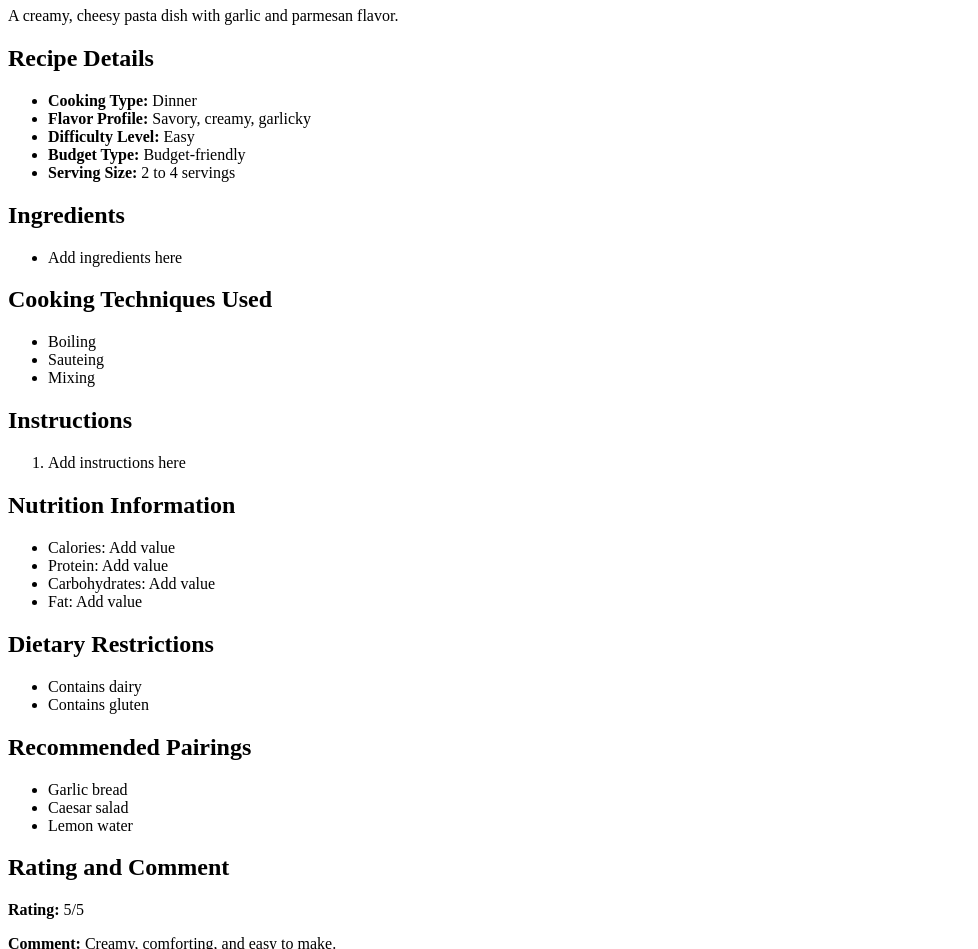
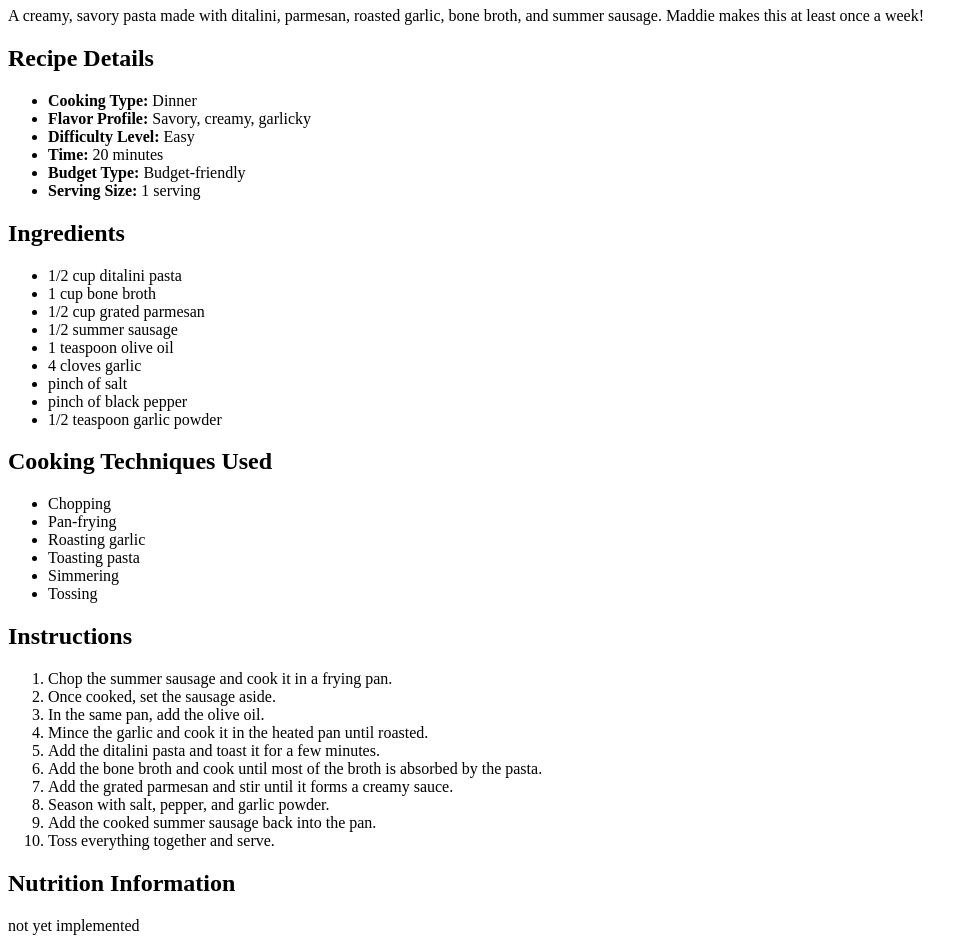
Before and after one commit to madmasie/CSC437, a website: page packages/proto/public/recipes/maddies-garlic-parm-pasta.html in a window 1280 px wide. Shown: the part 107-1056 px from the top of the page, without its empty margins (0-978 px from the left). Drawn offline with Linux system fonts and the light colour scheme.

Commit message:
added own recipe

```diff
--- a/packages/proto/public/recipes/maddies-garlic-parm-pasta.html
+++ b/packages/proto/public/recipes/maddies-garlic-parm-pasta.html
@@ -7,12 +7,19 @@
   </head>
   <body>
     <header>
+      <nav>
+        <p>
+          <a href="../index.html">Home</a> >
+          <a href="../filters/index.html">Filter Recipes</a> >
+          Maddie's Garlic Parm Pasta
+        </p>
+      </nav>
+
+      <h1>Maddie's Garlic Parm Pasta</h1>
       <p>
-        <a href="../index.html">Home</a> >
-        Maddie's Garlic Parm Pasta
+        A creamy, savory pasta made with ditalini, parmesan, roasted garlic,
+        bone broth, and summer sausage. Maddie makes this at least once a week!
       </p>
-      <h1>Maddie's Garlic Parm Pasta</h1>
-      <p>A creamy, cheesy pasta dish with garlic and parmesan flavor.</p>
     </header>
 
     <main>
@@ -22,42 +29,60 @@
           <li><strong>Cooking Type:</strong> Dinner</li>
           <li><strong>Flavor Profile:</strong> Savory, creamy, garlicky</li>
           <li><strong>Difficulty Level:</strong> Easy</li>
+          <li><strong>Time:</strong> 20 minutes</li>
           <li><strong>Budget Type:</strong> Budget-friendly</li>
-          <li><strong>Serving Size:</strong> 2 to 4 servings</li>
+          <li><strong>Serving Size:</strong> 1 serving</li>
         </ul>
       </section>
 
       <section>
         <h2>Ingredients</h2>
         <ul>
-          <li>Add ingredients here</li>
+          <li>1/2 cup ditalini pasta</li>
+          <li>1 cup bone broth</li>
+          <li>1/2 cup grated parmesan</li>
+          <li>1/2 summer sausage</li>
+          <li>1 teaspoon olive oil</li>
+          <li>4 cloves garlic</li>
+          <li>pinch of salt</li>
+          <li>pinch of black pepper</li>
+          <li>1/2 teaspoon garlic powder</li>
         </ul>
       </section>
 
       <section>
         <h2>Cooking Techniques Used</h2>
         <ul>
-          <li>Boiling</li>
-          <li>Sauteing</li>
-          <li>Mixing</li>
+          <li>Chopping</li>
+          <li>Pan-frying</li>
+          <li>Roasting garlic</li>
+          <li>Toasting pasta</li>
+          <li>Simmering</li>
+          <li>Tossing</li>
         </ul>
       </section>
 
       <section>
         <h2>Instructions</h2>
         <ol>
-          <li>Add instructions here</li>
+          <li>Chop the summer sausage and cook it in a frying pan.</li>
+          <li>Once cooked, set the sausage aside.</li>
+          <li>In the same pan, add the olive oil.</li>
+          <li>Mince the garlic and cook it in the heated pan until roasted.</li>
+          <li>Add the ditalini pasta and toast it for a few minutes.</li>
+          <li>Add the bone broth and cook until most of the broth is absorbed by the pasta.</li>
+          <li>Add the grated parmesan and stir until it forms a creamy sauce.</li>
+          <li>Season with salt, pepper, and garlic powder.</li>
+          <li>Add the cooked summer sausage back into the pan.</li>
+          <li>Toss everything together and serve.</li>
         </ol>
       </section>
 
       <section>
         <h2>Nutrition Information</h2>
-        <ul>
-          <li>Calories: Add value</li>
-          <li>Protein: Add value</li>
-          <li>Carbohydrates: Add value</li>
-          <li>Fat: Add value</li>
-        </ul>
+        <p>
+          not yet implemented
+        </p>
       </section>
 
       <section>
@@ -65,22 +90,25 @@
         <ul>
           <li>Contains dairy</li>
           <li>Contains gluten</li>
+          <li>Contains meat</li>
         </ul>
       </section>
 
       <section>
         <h2>Recommended Pairings</h2>
         <ul>
-          <li>Garlic bread</li>
-          <li>Caesar salad</li>
-          <li>Lemon water</li>
+          <li>Side salad</li>
+          <li>Roasted vegetables</li>
+          <li>Red wine</li>
         </ul>
       </section>
 
       <section>
-        <h2>Rating and Comment</h2>
+        <h2>Ratings and Comments</h2>
         <p><strong>Rating:</strong> 5/5</p>
-        <p><strong>Comment:</strong> Creamy, comforting, and easy to make.</p>
+        <p>
+          <strong>Comment:</strong> awesome
+        </p>
       </section>
     </main>
 
```
Also changed, not shown: packages/proto/public/filtering/index.html (+22 -12 lines), packages/proto/public/index.html (+38 -24 lines).
